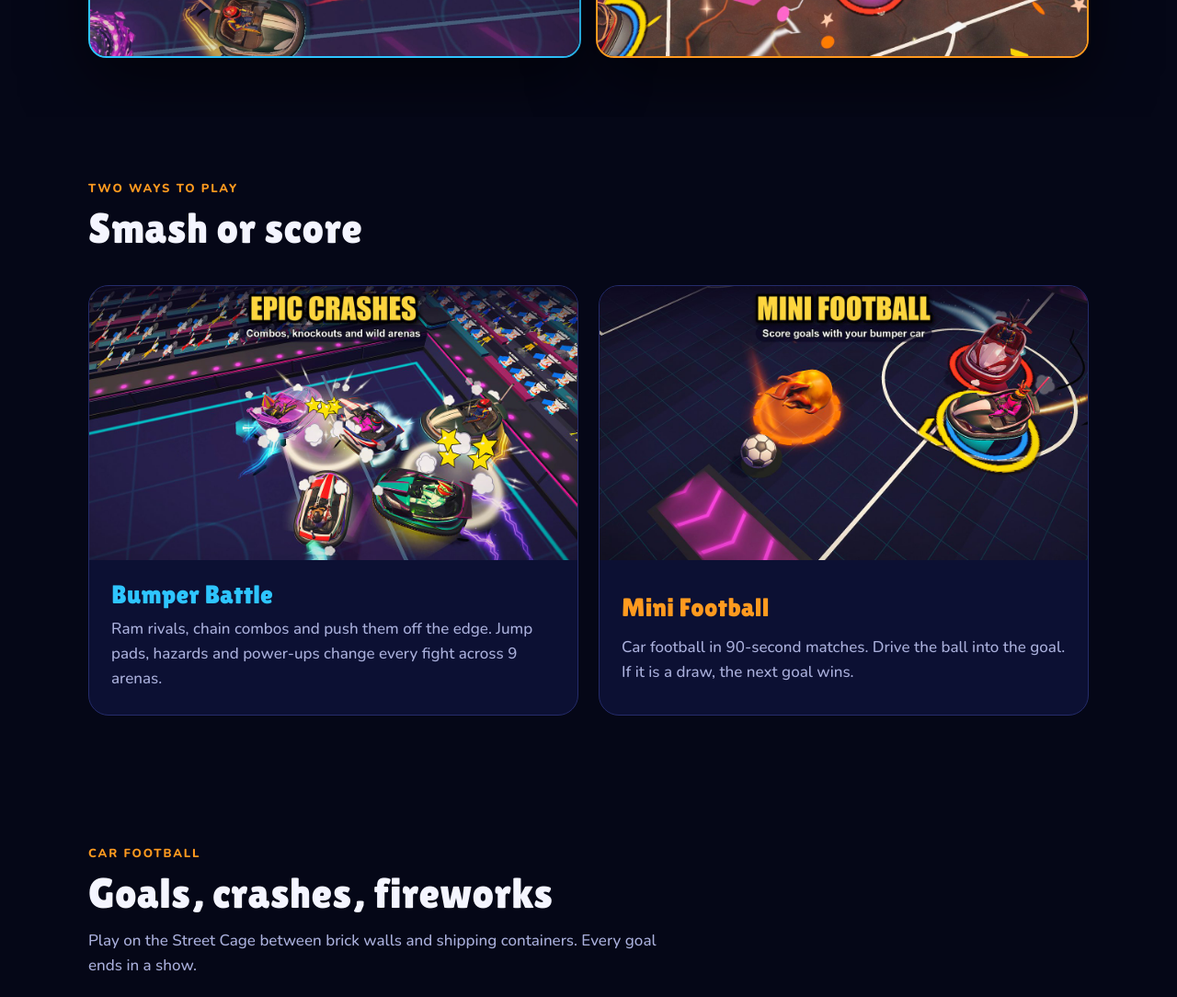
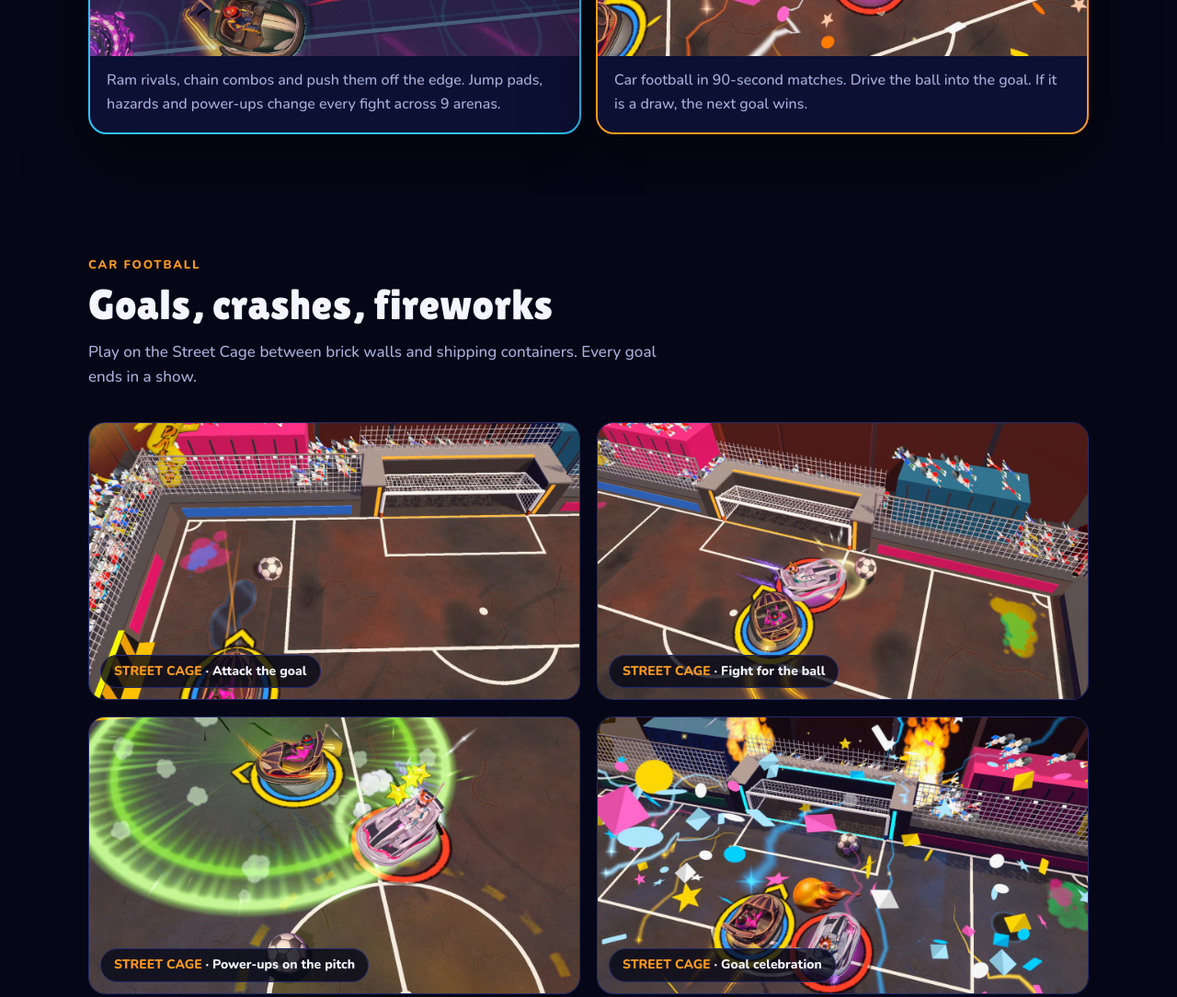
Before and after one commit to Resulfe/resulfe.github.io, a plain HTML site: page bumpbound/index.html in a window 1280 px wide. Shown: the part 980-2064 px from the top of the page at 92% size. Drawn offline with Linux system fonts and the light colour scheme.

Commit message:
Bumpbound page: merge mode cards into the hero, no duplicate images
Co-Authored-By: Claude Opus 5.5 <noreply@anthropic.com>

```diff
--- a/bumpbound/index.html
+++ b/bumpbound/index.html
@@ -89,6 +89,8 @@ body::before{content:"";position:fixed;inset:0 0 auto;height:env(safe-area-inset
 .hero-duo figure:last-child{border:2px solid var(--orange)}
 .hero-duo img{width:100%;height:auto;aspect-ratio:16/9;object-fit:cover}
 .hero-duo figcaption{position:absolute;left:12px;top:12px;padding:6px 14px;border-radius:999px;font-family:var(--display);font-size:18px;color:#0a0b1c}
+.hero-duo figure{background:var(--panel);text-align:left}
+.duo-text{padding:14px 18px 18px;color:var(--muted);font-size:16px}
 .tag-b{background:var(--blue)} .tag-o{background:var(--orange)}
 
 /* modes */
@@ -154,7 +156,7 @@ footer .links{display:flex;flex-wrap:wrap;gap:10px 22px;margin-left:auto}
   <div class="wrap">
     <a class="brand" href="#top"><img src="img/icon-64.png" alt="">Bumpbound</a>
     <nav class="nav">
-      <a href="#modes" data-i18n="navModes">Modes</a>
+      <a href="#football" data-i18n="navFoot">Football</a>
       <a href="#trailer" data-i18n="navTrailer">Trailer</a>
       <a href="#screens" data-i18n="navShots">Screenshots</a>
       <a href="#faq" data-i18n="navFaq">FAQ</a>
@@ -176,36 +178,12 @@ footer .links{display:flex;flex-wrap:wrap;gap:10px 22px;margin-left:auto}
     <p class="free" data-i18n="free">Free to play · English and Turkish</p>
     <p class="inapp" id="inapp" hidden data-i18n-html="inapp"></p>
     <div class="hero-duo">
-      <figure><img src="img/hero.jpg" alt="Bumper cars crashing in the neon arena while the crowd cheers" width="1600" height="900"><figcaption class="tag-b" data-i18n="duoBump">Bumper Battle</figcaption></figure>
-      <figure><img src="img/football/street_goal.jpg" alt="A goal on the Street Cage football pitch with confetti" width="1280" height="720"><figcaption class="tag-o" data-i18n="duoFoot">Mini Football</figcaption></figure>
+      <figure><img src="img/hero.jpg" alt="Bumper cars crashing in the neon arena while the crowd cheers" width="1600" height="900"><figcaption class="tag-b" data-i18n="duoBump">Bumper Battle</figcaption><div class="duo-text"><p data-i18n="bumpText">Ram rivals, chain combos and push them off the edge. Jump pads, hazards and power-ups change every fight across 9 arenas.</p></div></figure>
+      <figure><img src="img/football/street_goal.jpg" alt="A goal on the Street Cage football pitch with confetti" width="1280" height="720"><figcaption class="tag-o" data-i18n="duoFoot">Mini Football</figcaption><div class="duo-text"><p data-i18n="footText">Car football in 90-second matches. Drive the ball into the goal. If it is a draw, the next goal wins.</p></div></figure>
     </div>
   </div>
 </section>
 
-<section id="modes">
-  <div class="wrap">
-    <div class="sec-head">
-      <span class="eyebrow" data-i18n="modesEyebrow">Two ways to play</span>
-      <h2 data-i18n="modesTitle">Smash or score</h2>
-    </div>
-    <div class="modes">
-      <article class="mode bump">
-        <img src="img/shots/en_06.jpg" data-shot="06" alt="" loading="lazy">
-        <div>
-          <h3 data-i18n="bumpTitle">Bumper Battle</h3>
-          <p data-i18n="bumpText">Ram rivals, chain combos and push them off the edge. Jump pads, hazards and power-ups change every fight across 9 arenas.</p>
-        </div>
-      </article>
-      <article class="mode foot">
-        <img src="img/shots/en_04.jpg" data-shot="04" alt="" loading="lazy">
-        <div>
-          <h3 data-i18n="footTitle">Mini Football</h3>
-          <p data-i18n="footText">Car football in 90-second matches. Drive the ball into the goal. If it is a draw, the next goal wins.</p>
-        </div>
-      </article>
-    </div>
-  </div>
-</section>
 
 <section id="football">
   <div class="wrap">
@@ -215,7 +193,7 @@ footer .links{display:flex;flex-wrap:wrap;gap:10px 22px;margin-left:auto}
       <p data-i18n="fbLede">Play on the Street Cage between brick walls and shipping containers. Every goal ends in a show.</p>
     </div>
     <div class="fgal">
-      <figure><img src="img/football/street_goal.jpg" alt="" loading="lazy" width="1280" height="720"><figcaption><b>STREET CAGE</b> · <span data-i18n="capGoal">Goal!</span></figcaption></figure>
+      <figure><img src="img/football/street_attack.jpg" alt="" loading="lazy" width="1280" height="720"><figcaption><b>STREET CAGE</b> · <span data-i18n="capGoal">Attack the goal</span></figcaption></figure>
       <figure><img src="img/football/street_duel.jpg" alt="" loading="lazy" width="1280" height="720"><figcaption><b>STREET CAGE</b> · <span data-i18n="capDuel">Fight for the ball</span></figcaption></figure>
       <figure><img src="img/football/street_shock.jpg" alt="" loading="lazy" width="1280" height="720"><figcaption><b>STREET CAGE</b> · <span data-i18n="capShock">Power-ups on the pitch</span></figcaption></figure>
       <figure><img src="img/football/street_fireworks.jpg" alt="" loading="lazy" width="1280" height="720"><figcaption><b>STREET CAGE</b> · <span data-i18n="capFire">Goal celebration</span></figcaption></figure>
@@ -334,14 +312,14 @@ footer .links{display:flex;flex-wrap:wrap;gap:10px 22px;margin-left:auto}
     : playWeb;
 
   var I = {
-    en:{navModes:"Modes",navTrailer:"Trailer",navShots:"Screenshots",navFaq:"FAQ",
+    en:{navFoot:"Football",navTrailer:"Trailer",navShots:"Screenshots",navFaq:"FAQ",
       heroTitle:'<span class="b">Bump</span> your rivals. <span class="o">Score</span> with your car.',
       heroLede:"Bumper car battles and car football in short, loud, physical matches. Play online with friends or offline against bots.",
       free:"Free to play · English and Turkish",
       duoBump:"Bumper Battle",duoFoot:"Mini Football",modesEyebrow:"Two ways to play",modesTitle:"Smash or score",
       bumpTitle:"Bumper Battle",bumpText:"Ram rivals, chain combos and push them off the edge. Jump pads, hazards and power-ups change every fight across 9 arenas.",
       footTitle:"Mini Football",footText:"Car football in 90-second matches. Drive the ball into the goal. If it is a draw, the next goal wins.",
-      fbEyebrow:"Car football",fbTitle:"Goals, crashes, fireworks",fbLede:"Play on the Street Cage between brick walls and shipping containers. Every goal ends in a show.",capGoal:"Goal!",capDuel:"Fight for the ball",capShock:"Power-ups on the pitch",capFire:"Goal celebration",
+      fbEyebrow:"Car football",fbTitle:"Goals, crashes, fireworks",fbLede:"Play on the Street Cage between brick walls and shipping containers. Every goal ends in a show.",capGoal:"Attack the goal",capDuel:"Fight for the ball",capShock:"Power-ups on the pitch",capFire:"Goal celebration",
       trailerEyebrow:"Watch",trailerTitle:"See it in motion",trailerNote:"Opens on YouTube.",
       shotsEyebrow:"Take a look",shotsTitle:"Screenshots",
       insideEyebrow:"What's inside",insideTitle:"Plenty to unlock",
@@ -361,14 +339,14 @@ footer .links{display:flex;flex-wrap:wrap;gap:10px 22px;margin-left:auto}
       ctaTitle:"Ready to bump?",privacy:"Privacy Policy",contact:"Contact",
       inapp:"Store didn't open? Tap <b>⋯</b> at the top right and choose <b>Open in browser</b>.",playSmall:"GET IT ON",playBig:"Google Play",appSmall:"Download on the",appBig:"App Store",soonSmall:"Coming soon to the",
       trailer:"https://www.youtube.com/watch?v=qAJTwwfwYL8"},
-    tr:{navModes:"Modlar",navTrailer:"Fragman",navShots:"Görseller",navFaq:"SSS",
+    tr:{navFoot:"Futbol",navTrailer:"Fragman",navShots:"Görseller",navFaq:"SSS",
       heroTitle:'Rakiplerine <span class="b">çarp</span>. Arabanla <span class="o">gol at</span>.',
       heroLede:"Kısa, gürültülü ve fiziksel maçlarda çarpışan araba savaşları ve araba futbolu. Arkadaşlarınla online ya da internetsiz botlara karşı oyna.",
       free:"Ücretsiz · Türkçe ve İngilizce",
       duoBump:"Çarpışma Savaşı",duoFoot:"Mini Futbol",modesEyebrow:"İki oyun modu",modesTitle:"Çarp ya da gol at",
       bumpTitle:"Çarpışma Savaşı",bumpText:"Rakiplerine çarp, kombo yap ve onları kenardan düşür. Zıplama rampaları, tehlikeler ve güçlendirmeler 9 arenada her maçı değiştirir.",
       footTitle:"Mini Futbol",footText:"90 saniyelik maçlarda araba futbolu. Topu kaleye sür. Berabere biterse sıradaki gol kazandırır.",
-      fbEyebrow:"Araba futbolu",fbTitle:"Goller, çarpışmalar, havai fişekler",fbLede:"Tuğla duvarlar ve konteynerler arasındaki Sokak Kafesi'nde oyna. Her gol bir şova dönüşür.",capGoal:"Gol!",capDuel:"Top için kapış",capShock:"Sahada güçlendirmeler",capFire:"Gol kutlaması",
+      fbEyebrow:"Araba futbolu",fbTitle:"Goller, çarpışmalar, havai fişekler",fbLede:"Tuğla duvarlar ve konteynerler arasındaki Sokak Kafesi'nde oyna. Her gol bir şova dönüşür.",capGoal:"Kaleye hücum",capDuel:"Top için kapış",capShock:"Sahada güçlendirmeler",capFire:"Gol kutlaması",
       trailerEyebrow:"İzle",trailerTitle:"Oyunu iş başında gör",trailerNote:"YouTube'da açılır.",
       shotsEyebrow:"Bir göz at",shotsTitle:"Ekran görüntüleri",
       insideEyebrow:"İçinde neler var",insideTitle:"Açılacak çok şey var",
```
Also changed, not shown: bumpbound/img/football/street_attack.jpg (added).
